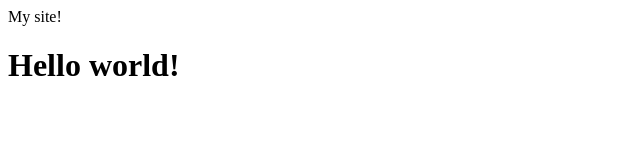
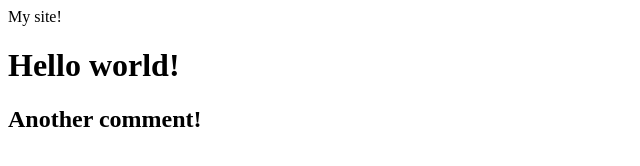
Before and after one commit to JohnSoftDev/JohnSoftDev.github.io, a plain HTML site: page index.html in a window 1280 px wide. Shown: the whole page, without its empty margins (0-640 px from the left). Drawn offline with Linux system fonts and the light colour scheme.

Commit message:
Adding a heading

```diff
--- a/index.html
+++ b/index.html
@@ -5,5 +5,6 @@
     </head>
     <body>
         <h1>Hello world!</h1>
+        <h2>Another comment! </h2>
     </body>
 </html>
```
